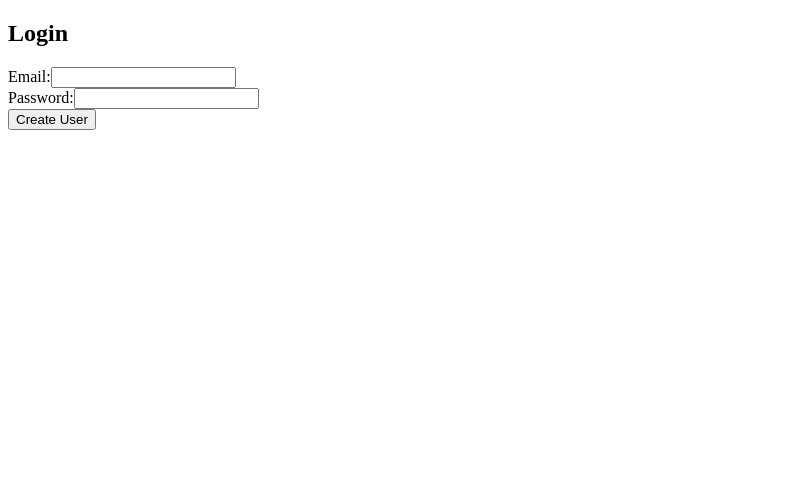
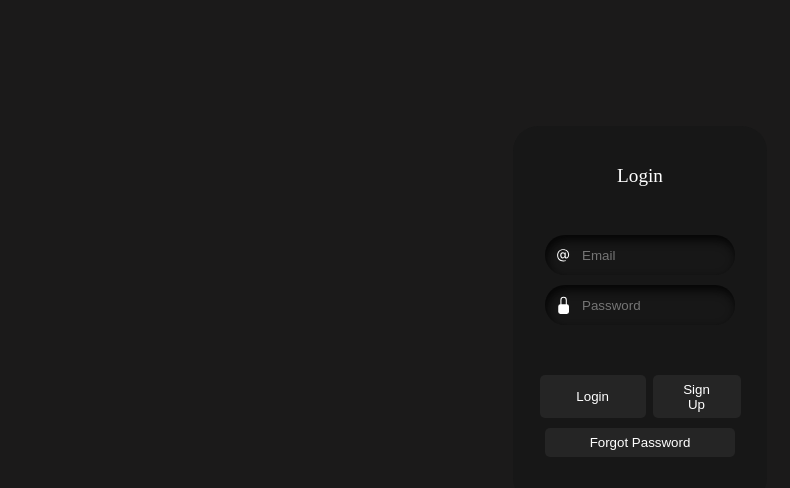
Before and after one commit to AarhamH/MyPiano, a Vue app in the folder vue-client/: page / in a window 1280 px wide. Shown: the top 488 px of the page, without its empty margins (0-790 px from the left). Built offline with nearby package versions, Linux system fonts and the light colour scheme.

Commit message:
Finished login view styling

```diff
--- a/vue-client/src/components/Piano.vue
+++ b/vue-client/src/components/Piano.vue
@@ -1,9 +1,5 @@
 <template>
   <div class="piano">
-    <div class="checkbox-apple">
-      <input class="yep" id="check-apple" type="checkbox" @change="handleCheckboxChange">
-      <label for="check-apple"></label>
-    </div>
     <div
       v-for="(key, index) in keyMappings"
       :key="index"
@@ -18,7 +14,6 @@
 import { defineProps, ref } from 'vue'
 import * as Tone from "tone";
 import { isSustained } from './Dashboard.vue';
-import Dashboard from './Dashboard.vue'
 
 const props = defineProps({
     synth:Tone.PolySynth
--- a/vue-client/src/views/LoginView.vue
+++ b/vue-client/src/views/LoginView.vue
@@ -1,31 +1,68 @@
 <template>
-    <div>
-      <h2>Login</h2>
-      <form @submit.prevent="loginUser">
-        <div>
-          <label for="email">Email:</label>
-          <input type="email" id="email" v-model="logUser.email" required />
+  <form class="form" @submit.prevent="loginUser">
+    <p id="heading">Login</p>
+    <div class="field">
+      <svg
+        class="input-icon"
+        xmlns="http://www.w3.org/2000/svg"
+        width="16"
+        height="16"
+        fill="currentColor"
+        viewBox="0 0 16 16"
+      >
+        <path
+          d="M13.106 7.222c0-2.967-2.249-5.032-5.482-5.032-3.35 0-5.646 2.318-5.646 5.702 0 3.493 2.235 5.708 5.762 5.708.862 0 1.689-.123 2.304-.335v-.862c-.43.199-1.354.328-2.29.328-2.926 0-4.813-1.88-4.813-4.798 0-2.844 1.921-4.881 4.594-4.881 2.735 0 4.608 1.688 4.608 4.156 0 1.682-.554 2.769-1.416 2.769-.492 0-.772-.28-.772-.76V5.206H8.923v.834h-.11c-.266-.595-.881-.964-1.6-.964-1.4 0-2.378 1.162-2.378 2.823 0 1.737.957 2.906 2.379 2.906.8 0 1.415-.39 1.709-1.087h.11c.081.67.703 1.148 1.503 1.148 1.572 0 2.57-1.415 2.57-3.643zm-7.177.704c0-1.197.54-1.907 1.456-1.907.93 0 1.524.738 1.524 1.907S8.308 9.84 7.371 9.84c-.895 0-1.442-.725-1.442-1.914z"
+        ></path>
+      </svg>
+      <input
+        autocomplete="off"
+        placeholder="Email"
+        class="input-field"
+        type="email"
+        v-model="logUser.email"
+        required
+      />
     </div>
-        <div>
-          <label for="password">Password:</label>
-          <input type="password" id="password" v-model="logUser.password" required />
+    <div class="field">
+      <svg
+        class="input-icon"
+        xmlns="http://www.w3.org/2000/svg"
+        width="16"
+        height="16"
+        fill="currentColor"
+        viewBox="0 0 16 16"
+      >
+        <path
+          d="M8 1a2 2 0 0 1 2 2v4H6V3a2 2 0 0 1 2-2zm3 6V3a3 3 0 0 0-6 0v4a2 2 0 0 0-2 2v5a2 2 0 0 0 2 2h6a2 2 0 0 0 2-2V9a2 2 0 0 0-2-2z"
+        ></path>
+      </svg>
+      <input
+        placeholder="Password"
+        class="input-field"
+        type="password"
+        v-model="logUser.password"
+        required
+      />
     </div>
-        <div>
-          <button type="submit">Create User</button>
+    <div class="btn">
+      <button class="button1">
+        &nbsp;&nbsp;&nbsp;&nbsp;&nbsp;&nbsp;Login&nbsp;&nbsp;&nbsp;&nbsp;&nbsp;&nbsp;
+      </button>
+      <button class="button2">Sign Up</button>
     </div>
+    <button class="button3">Forgot Password</button>
   </form>
-    </div>
 </template>
 
 <script>
-  import router from '../router';
-  import { makeApiRequest } from '../utils/useFetch';
+import router from "../router";
+import { makeApiRequest } from "../utils/useFetch";
 export default {
   data() {
     return {
       logUser: {
-          email: '',
-          password: '',
+        email: "",
+        password: "",
       },
     };
   },
@@ -33,23 +70,138 @@
     async loginUser() {
       let url = `https://localhost:7089/api/Auth/login`;
       const options = {
-            method: 'POST',
+        method: "POST",
         headers: {
-              'Content-Type': 'application/json',
+          "Content-Type": "application/json",
         },
-            credentials: 'include',
+        credentials: "include",
         body: JSON.stringify(this.logUser),
       };
 
-        const { responseFlag, responseData } = await makeApiRequest(url,options);
+      const { responseFlag, responseData } = await makeApiRequest(url, options);
 
-        if(responseFlag) { await router.push('/home');}
-
+      if (responseFlag) {
+        await router.push("/home");
+      }
     },
   },
 };
 </script>
 
 <style>
+body {
+  background-color: #1b1a1a;
+}
+.form {
+  display: flex;
+  flex-direction: column;
+  gap: 10px;
+  padding-left: 2em;
+  padding-right: 2em;
+  padding-bottom: 0.4em;
+  background-color: #171717;
+  border-radius: 25px;
+  transition: 0.4s ease-in-out;
+  margin: auto;
+  width: 15%;
+  margin-top: 10%;
+}
 
+.form:hover {
+  transform: scale(1.05);
+  border: 1px solid black;
+}
+
+#heading {
+  text-align: center;
+  margin: 2em;
+  color: rgb(255, 255, 255);
+  font-size: 1.2em;
+}
+
+.field {
+  display: flex;
+  align-items: center;
+  justify-content: center;
+  gap: 0.5em;
+  border-radius: 25px;
+  padding: 0.6em;
+  border: none;
+  outline: none;
+  color: white;
+  background-color: #171717;
+  box-shadow: inset 2px 5px 10px rgb(5, 5, 5);
+}
+
+.input-icon {
+  height: 1.3em;
+  width: 1.3em;
+  fill: white;
+}
+
+.input-field {
+  background: none;
+  border: none;
+  outline: none;
+  width: 100%;
+  color: #d3d3d3;
+}
+
+.form .btn {
+  display: flex;
+  justify-content: center;
+  flex-direction: row;
+  margin-top: 2.5em;
+}
+
+.button1 {
+  padding: 0.5em;
+  padding-left: 1.1em;
+  padding-right: 1.1em;
+  border-radius: 5px;
+  margin-right: 0.5em;
+  border: none;
+  outline: none;
+  transition: 0.4s ease-in-out;
+  background-color: #252525;
+  color: white;
+}
+
+.button1:hover {
+  background-color: black;
+  color: white;
+}
+
+.button2 {
+  padding: 0.5em;
+  padding-left: 2.3em;
+  padding-right: 2.3em;
+  border-radius: 5px;
+  border: none;
+  outline: none;
+  transition: 0.4s ease-in-out;
+  background-color: #252525;
+  color: white;
+}
+
+.button2:hover {
+  background-color: black;
+  color: white;
+}
+
+.button3 {
+  margin-bottom: 3em;
+  padding: 0.5em;
+  border-radius: 5px;
+  border: none;
+  outline: none;
+  transition: 0.4s ease-in-out;
+  background-color: #252525;
+  color: white;
+}
+
+.button3:hover {
+  background-color: red;
+  color: white;
+}
 </style>
```
Lines whose indentation alone changed are shown as unchanged.
